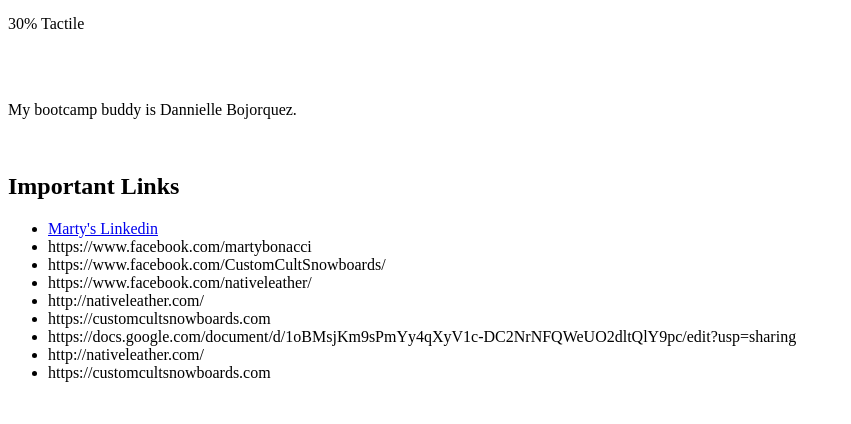
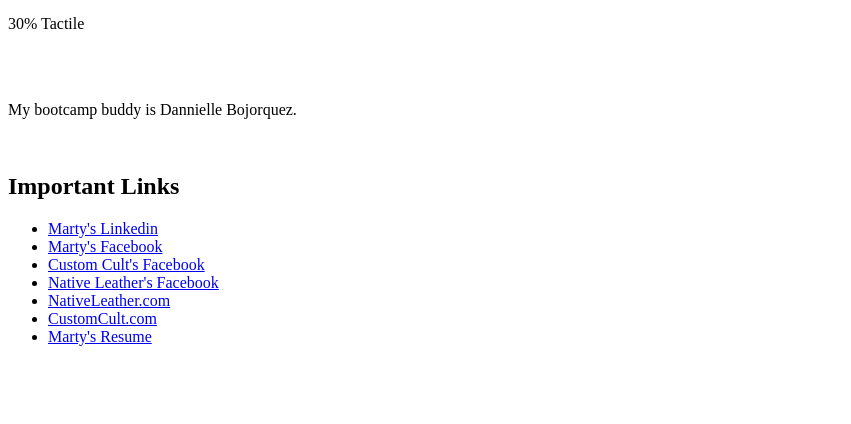
Before and after one commit to MartyBonacci/personal-development, a PHP site: page / in a window 1280 px wide. Shown: the part 1093-1517 px from the top of the page, without its empty margins (0-851 px from the left). After the commit the page ends 1439 px from the top, so only its background shows below. Run offline with PHP 8.4, Linux system fonts and the light colour scheme.

Commit message:
Finished adding Links

```diff
--- a/index.php
+++ b/index.php
@@ -64,14 +64,12 @@
 		<h2>Important Links</h2>
 		<ul>
 			<li><a href="https://www.linkedin.com/in/marty-bonacci-76125bb7/">Marty's Linkedin</a></li>
-			<li>https://www.facebook.com/martybonacci</li>
-			<li>https://www.facebook.com/CustomCultSnowboards/</li>
-			<li>https://www.facebook.com/nativeleather/</li>
-			<li>http://nativeleather.com/</li>
-			<li>https://customcultsnowboards.com</li>
-			<li>https://docs.google.com/document/d/1oBMsjKm9sPmYy4qXyV1c-DC2NrNFQWeUO2dltQlY9pc/edit?usp=sharing</li>
-			<li>http://nativeleather.com/</li>
-			<li>https://customcultsnowboards.com</li>
+			<li><a href="https://www.facebook.com/martybonacci">Marty's Facebook</a></li>
+			<li><a href="https://www.facebook.com/CustomCultSnowboards/">Custom Cult's Facebook</a></li>
+			<li><a href="https://www.facebook.com/nativeleather/">Native Leather's Facebook</a></li>
+			<li><a href="http://nativeleather.com/">NativeLeather.com</a></li>
+			<li><a href="https://customcultsnowboards.com">CustomCult.com</a></li>
+			<li><a href="https://docs.google.com/document/d/1oBMsjKm9sPmYy4qXyV1c-DC2NrNFQWeUO2dltQlY9pc/edit?usp=sharing">Marty's Resume</a></li>
 		</ul>
 		<br/>
 
```
